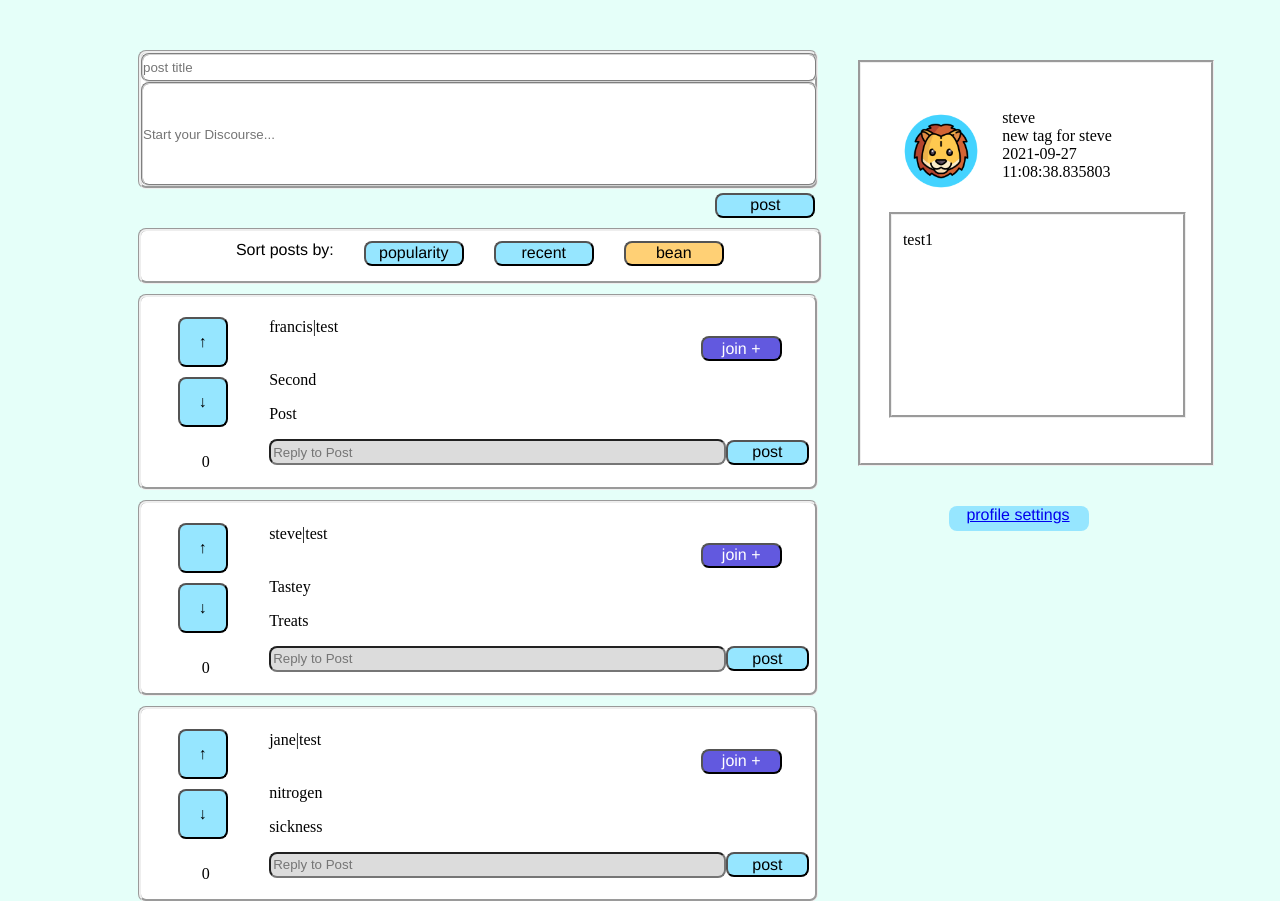
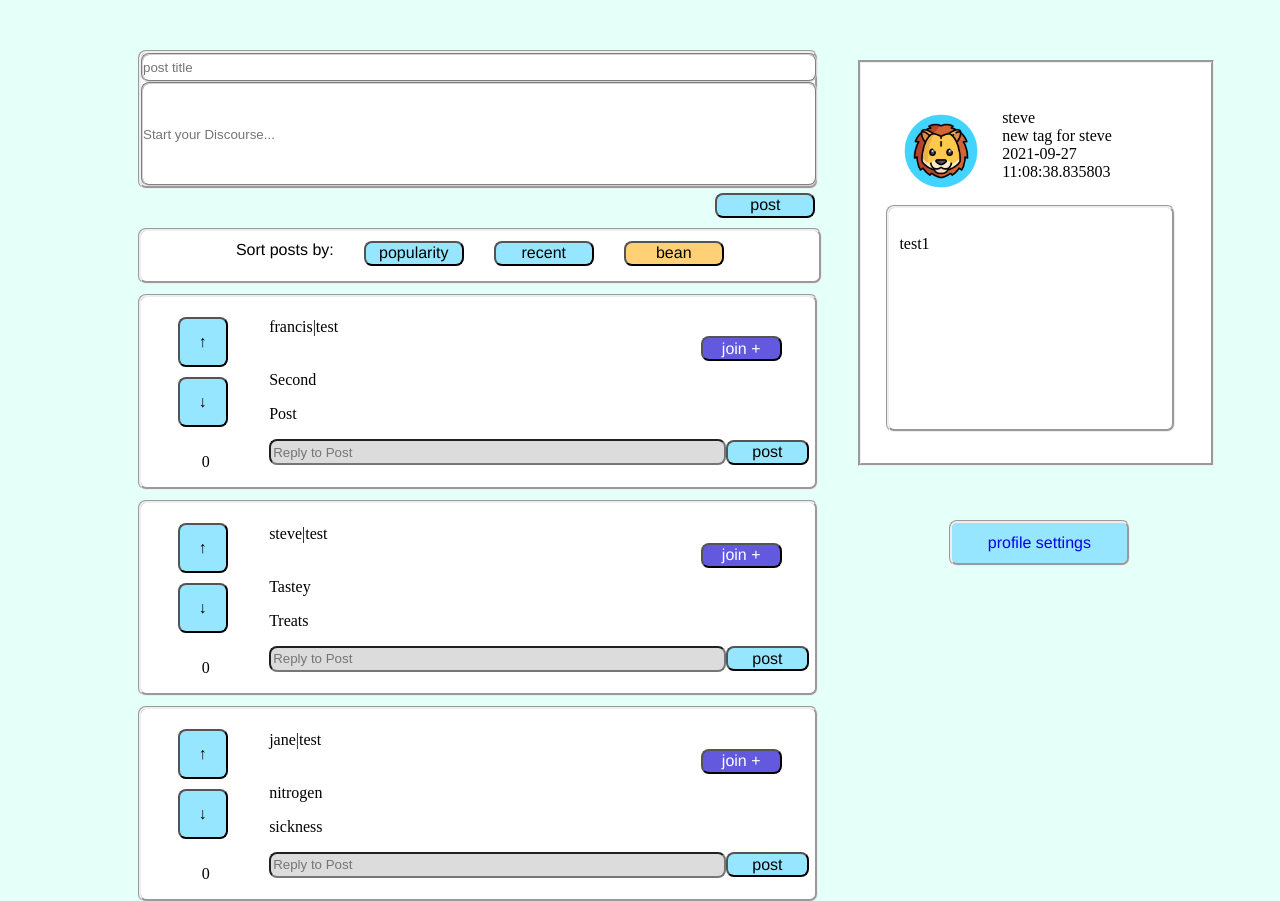
Before and after one commit to PFSDevTeam/kaffeeklatsch, a Flask app: page /profilepage in a window 1280 px wide. Shown: the part 123-1024 px from the top of the page. Run offline with Flask 2, Linux system fonts and the light colour scheme; a user stored in the database is signed in; data comes from the database, SQL or seed files in the repository; some libraries are stand-ins or nearby versions.

Commit message:
css changes

```diff
--- a/kaffeeklatsch/forms/ChangeContentForm.py
+++ b/kaffeeklatsch/forms/ChangeContentForm.py
@@ -3,11 +3,11 @@
 #Description: this file contains the form to update the user's content
 #   as called by the change_content.html form
 from flask_wtf import FlaskForm
-from wtforms import StringField, SubmitField
+from wtforms import SubmitField, TextAreaField
 from wtforms.validators import Length
 
 
 class ChangeContentForm(FlaskForm):
     #validation for tagline, requirement: length must be 0-20 characters
-    newContent = StringField('change your content:', validators =[Length(min=0, max=500, message='Your content cannot be longer than 500 characters!')], render_kw={"placeholder": "new user content"})
+    newContent = TextAreaField('change your content:', validators =[Length(min=0, max=500, message='Your content cannot be longer than 500 characters!')], render_kw={"placeholder": "new user content"})
     submit = SubmitField('update content')
--- a/kaffeeklatsch/routes.py
+++ b/kaffeeklatsch/routes.py
@@ -95,7 +95,7 @@ def register():
   else:
     print("form input is incorrect")
 
-  return render_template('register.html', form=registrationForm)
+  return render_template('register.html', registrationForm=registrationForm)
 
 @app.route('/feed', methods=['GET', 'POST'])
 def feed():
@@ -314,9 +314,12 @@ def communityPage():
   upVoteHandler = UpVoteHandler()
   downVoteForm = DownVoteForm()
   downVoteHandler = DownVoteHandler()
-  communityInfo = Community.query.filter_by(community_name=2).first()
+  communityInfo = Community.query.filter_by(community_id=7).first()
   posts = Post.query.all()
   print(posts)
+  userName = current_user.username
+  #query to pull the User db info based on given username
+  userInfo = User.query.filter_by(username=userName).first()
 
   return render_template('community_page.html',
   makePostForm=makePostForm,
@@ -325,7 +328,8 @@ def communityPage():
   posts=posts,
   communityInfo=communityInfo,
   upVoteForm=upVoteForm,
-  downVoteForm=downVoteForm)
+  downVoteForm=downVoteForm,
+  userInfo=userInfo)
 
 
 @app.route('/logout')
--- a/kaffeeklatsch/static/css/community-creation.css
+++ b/kaffeeklatsch/static/css/community-creation.css
@@ -40,7 +40,6 @@
     border-radius: 8px;
     padding: 2%;
     overflow-wrap: break-word;
-    word-wrap: break-word;
     word-wrap: soft;
 }
 
--- a/kaffeeklatsch/static/css/profile-pane.css
+++ b/kaffeeklatsch/static/css/profile-pane.css
@@ -49,18 +49,30 @@
 
 /*bottom user content*/
 .profile-wrapper .user-content{
-    margin-top: 5%;
-    margin-left: 8%;
-    padding-left: 3%;
     border-style: groove;
     background-color: white;
     height: 50%;
-    width: 80%;
+    width: 75%;
+    margin-top: 3%;
+    margin-left: 7%;
+    border-radius: 8px;
+    padding: 3%;
+    overflow-wrap: break-word;
+    word-wrap: soft;
 }
 
 .profile-wrapper .redirect-profile-settings{
+    width: 50%;
+    height: 10%;
+    border-style: groove;
+    display: flex;
+    margin-top: 25%;
     margin-left: 25%;
-    margin-top: 25%;
-    width: 35%;
-    padding-left: 5%;
+
+
 }
+
+.profile-wrapper .settings-button{
+    text-decoration: none;
+    margin: auto;
+}
--- a/kaffeeklatsch/templates/change_content.html
+++ b/kaffeeklatsch/templates/change_content.html
@@ -3,7 +3,7 @@
 <form action="" method="POST">
     <div class="content-change-pane">
         {{ changeContentForm.hidden_tag() }}
-        <div class="new-content">
+        <div>
             {% if changeContentForm.newContent.errors %}
             {{ changeContentForm.newContent(class="form-control form-control-lg is-invalid")}}
             <div class="invalid-feedback">
--- a/kaffeeklatsch/templates/community_page.html
+++ b/kaffeeklatsch/templates/community_page.html
@@ -23,7 +23,7 @@
 
 <!-- avatar block -->
 {% block avatar %}
-<a href="/profilepage"><img class="avatar" src="{{ url_for('static', filename='assets/imagefiles/Profile/bee_avatar.png') }}" /></a>
+<a href="/profilepage"><img class="avatar" src="{{ url_for('static', filename='assets/imagefiles/Profile/'+ userInfo.avatar) }}" /></a>
 {% endblock %}
 
 <!--body block-->
--- a/kaffeeklatsch/templates/profile_pane.html
+++ b/kaffeeklatsch/templates/profile_pane.html
@@ -20,12 +20,11 @@
         </div>
     </div>
     <!--User content-->
-    <!--TODO: User content-->
     <div class="user-content">
         <p>{{ profileObject.summary }}</p>
     </div>
     <div class="redirect-profile-settings button-style-b">
-        <a href="/profileSettingsPage">profile settings</a>
+        <a href="/profileSettingsPage" class="settings-button">profile settings</a>
     </div>
 </div>
 {% endmacro %}
--- a/kaffeeklatsch/utilities/CommunityHandler.py
+++ b/kaffeeklatsch/utilities/CommunityHandler.py
@@ -15,7 +15,7 @@ class CommunityHandler:
     @classmethod
     def checkCommunityExists(cls, communityname):
         #check if the username is present
-        foundCommunity = cls.__getSelectedUser(communityname)
+        foundCommunity = cls.__getSelectedCommunity(communityname)
         if (foundCommunity !=  None):
             return True
         else:
@@ -23,7 +23,7 @@ class CommunityHandler:
 
     #find the slected community
     @classmethod
-    def __getSelectedUser(cls, inputComm):
+    def __getSelectedCommunity(cls, inputComm):
             #try to find the username from the loaded users
         comm = Community.query.filter_by(community_name=inputComm).first()
         if (comm != None):
@@ -34,7 +34,7 @@ class CommunityHandler:
     @classmethod
     def getCommunity(cls, communityname):
         #check if the community is present
-        foundComm = cls.__getSelectedUser(communityname)
+        foundComm = cls.__getSelectedCommunity(communityname)
         if (foundComm !=  None):
             return foundComm
         else:
```
Also changed, not shown: kaffeeklatsch/static/css/profile-settings.css (+13 -3 lines).
